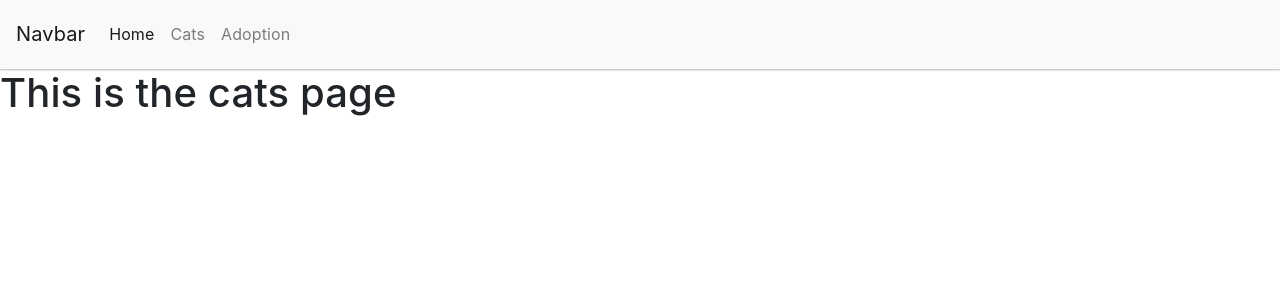
After one commit to ClaudiaInSweden/mayas_cat_shelter, a Django app: template templates/cats.html in a window 1280 px wide. The commit adds this page. Shown: the top 300 px of the page. Run offline with Django 3.2, Linux system fonts and the light colour scheme; the template is opened without the code that fills it, so the values that code supplies are empty; some libraries are stand-ins or nearby versions.

Commit message:
Update cats page with cards

```diff
--- a/cats/models.py
+++ b/cats/models.py
@@ -27,6 +27,7 @@ class Application(models.Model):
     phone = models.IntegerField(null=False, blank=False)
     date_of_birth = models.DateField(null=False, blank=False)
     about_you = models.TextField(null=False, blank=False)
+    cat_id = models.ForeignKey(Cats, on_delete=models.DO_NOTHING, null=True, blank=True)
 
     def __str__(self):
-        return self.last_name
+        return f'{self.first_name} {self.last_name}'
--- a/cats/urls.py
+++ b/cats/urls.py
@@ -3,7 +3,7 @@ from . import views
 
 
 urlpatterns = [
-    path('', views.home),
-    path('cats/', views.cats),
-    path('apply/', views.apply),
+    path('', views.home, name='home'),
+    path('cats/', views.cats, name='cats'),
+    path('application/', views.application, name='application'),
 ]
--- a/templates/base.html
+++ b/templates/base.html
@@ -1,3 +1,5 @@
+{% load static %}
+
 <!DOCTYPE html>
 <html lang="en">
 <head>
@@ -7,7 +9,9 @@
 <meta name="Description" content="Enter your description here"/>
 <link rel="stylesheet" href="https://cdnjs.cloudflare.com/ajax/libs/bootswatch/4.6.0/materia/bootstrap.min.css">
 <link rel="stylesheet" href="https://cdnjs.cloudflare.com/ajax/libs/font-awesome/5.15.4/css/all.min.css">
-<!-- <link rel="stylesheet" href="assets/css/style.css"> -->
+<link rel="stylesheet" href="https://cdn.jsdelivr.net/npm/bootstrap@4.0.0/dist/css/bootstrap.min.css" integrity="sha384-Gn5384xqQ1aoWXA+058RXPxPg6fy4IWvTNh0E263XmFcJlSAwiGgFAW/dAiS6JXm" crossorigin="anonymous">
+<link rel="stylesheet" href="{% static 'css/style.css' %}">
+
 <title>Mayas Cat Shelter</title>
 </head>
 <body>
@@ -20,10 +24,10 @@
     <div class="collapse navbar-collapse" id="navbarNav">
       <ul class="navbar-nav">
         <li class="nav-item active">
-          <a class="nav-link" href="#">Home <span class="sr-only">(current)</span></a>
+          <a class="nav-link" href="{% url 'home' %}">Home <span class="sr-only">(current)</span></a>
         </li>
         <li class="nav-item">
-          <a class="nav-link" href="#">Cats</a>
+          <a class="nav-link" href="{% url 'cats' %}">Cats</a>
         </li>
         <li class="nav-item">
           <a class="nav-link" href="#">Adoption</a>
@@ -32,10 +36,10 @@
     </div>
   </nav>
 
-    {% block content %}
+  {% block content %}
 
 
-    {% endblock content %}
+  {% endblock content %}
 
 <!-- Footer -->
 <footer>
@@ -45,5 +49,11 @@
 <script src="https://cdnjs.cloudflare.com/ajax/libs/jquery/3.5.1/jquery.slim.min.js"></script>
 <script src="https://cdnjs.cloudflare.com/ajax/libs/popper.js/1.16.1/umd/popper.min.js"></script>
 <script src="https://cdnjs.cloudflare.com/ajax/libs/twitter-bootstrap/4.6.0/js/bootstrap.min.js"></script>
+<script src="https://code.jquery.com/jquery-3.2.1.slim.min.js"
+  integrity="sha384-KJ3o2DKtIkvYIK3UENzmM7KCkRr/rE9/Qpg6aAZGJwFDMVNA/GpGFF93hXpG5KkN" crossorigin="anonymous"></script>
+<script src="https://cdn.jsdelivr.net/npm/popper.js@1.12.9/dist/umd/popper.min.js"
+  integrity="sha384-ApNbgh9B+Y1QKtv3Rn7W3mgPxhU9K/ScQsAP7hUibX39j7fakFPskvXusvfa0b4Q" crossorigin="anonymous"></script>
+<script src="https://cdn.jsdelivr.net/npm/bootstrap@4.0.0/dist/js/bootstrap.min.js"
+  integrity="sha384-JZR6Spejh4U02d8jOt6vLEHfe/JQGiRRSQQxSfFWpi1MquVdAyjUar5+76PVCmYl" crossorigin="anonymous"></script>
 </body>
 </html>
--- /dev/null
+++ b/templates/cats.html
@@ -0,0 +1,34 @@
+{% extends 'base.html' %}
+{% block content %}
+
+
+<h1>This is the cats page</h1>
+
+<div class="container-fluid">
+    <div class="row">
+        <div class="col-12 mt-3 left">
+            <div class="row">
+                {% for cat in cats %}
+                <div class="card" style="width: 18rem;">
+                    <img class="card-img-top" src="..." alt="Card image cap">
+                    <div class="card-body">
+                        <h5 class="card-title">{{ cats.catname }}</h5>
+                        <p class="card-text">{{ cats.description }}</p>
+                    </div>
+                    <ul class="list-group list-group-flush">
+                        <li class="list-group-item">{{ cats.born }}</li>
+                        <li class="list-group-item">{{ cats.gender }}</li>
+                    </ul>
+                    <div class="card-body">
+                        <a href="#" class="card-link">Edit</a>
+                        <a href="#" class="card-link">Delete</a>
+                        <a href="#" class="card-link">Adopt</a>
+                    </div>
+                </div>
+                {% endfor %}
+            </div>
+        </div>
+    </div>
+</div>
+
+{% endblock %}
```
Also changed, not shown: cats/templates/cats/cats.html (deleted, +0 -28 lines), cats/views.py (+7 -4 lines), templates/index.html (added, +7 -0 lines), cats/migrations/0007_application_cat_id.py (added), templates/application.html (renamed from cats/templates/cats/index.html).
